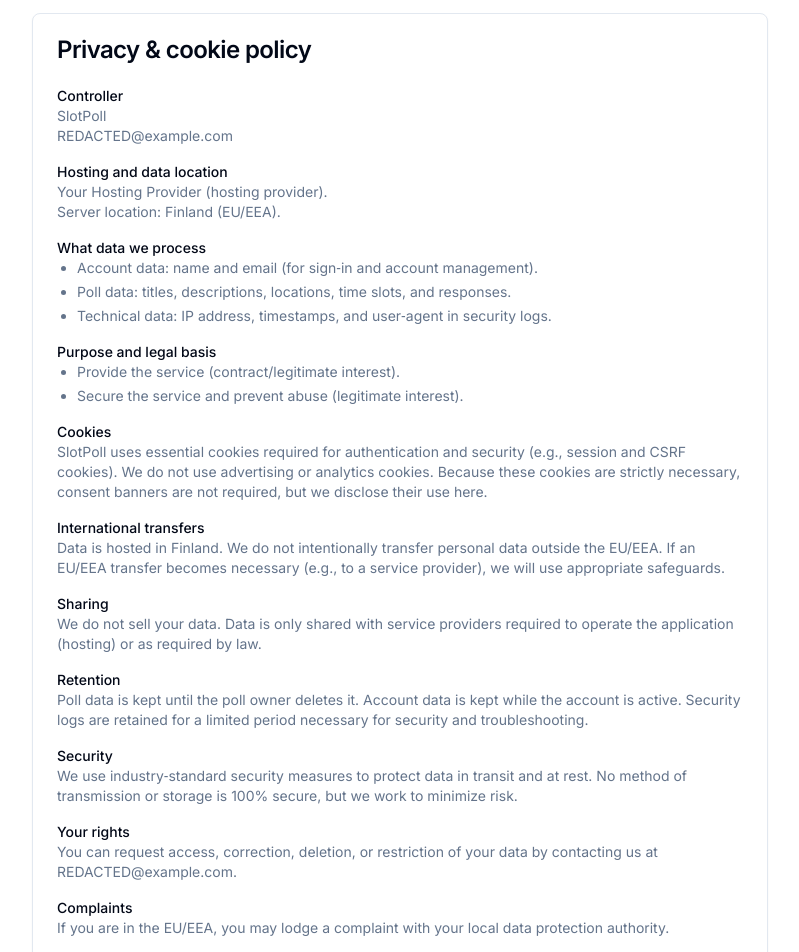
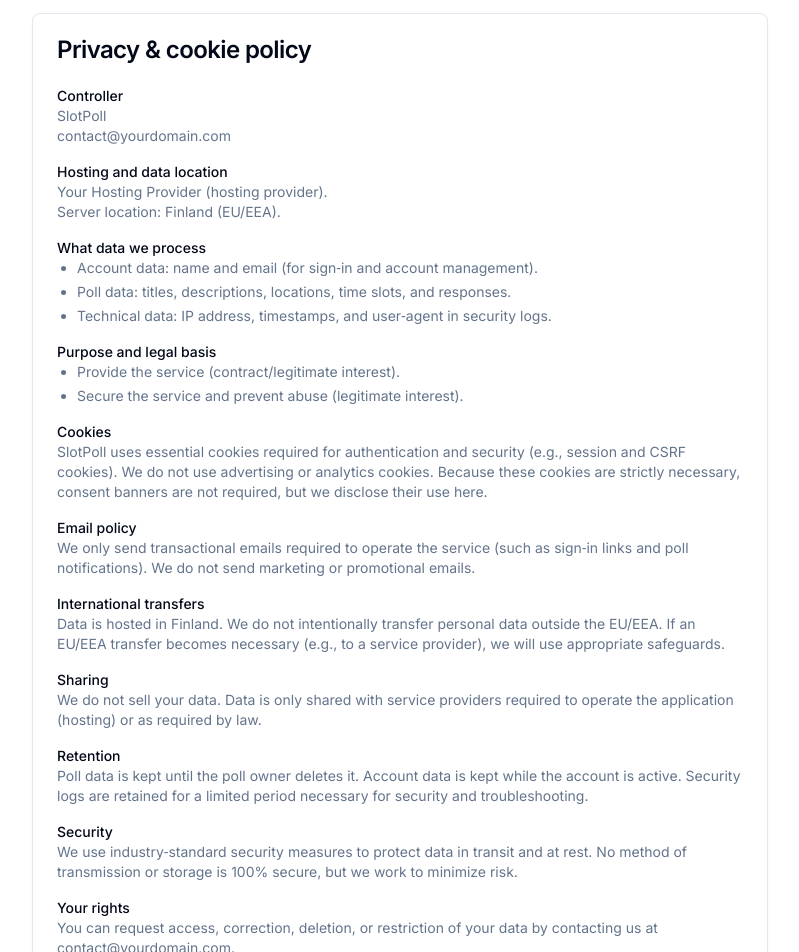
Before and after one commit to gezuka77/slotpoll, a Next.js app in the folder app/: page /privacy in a window 1280 px wide. Shown: the part 100-1052 px from the top of the page, without its empty margins (240-1039 px from the left). Built offline with nearby package versions, Linux system fonts and the light colour scheme; no server answers.

Commit message:
Update public contact email

```diff
--- a/app/src/app/api/test-email/route.ts
+++ b/app/src/app/api/test-email/route.ts
@@ -7,7 +7,7 @@ export async function GET() {
 
     const result = await resend.emails.send({
       from: process.env.EMAIL_FROM || 'SlotPoll <noreply@yourdomain.com>',
-      to: 'REDACTED@example.com',
+      to: 'contact@yourdomain.com',
       subject: 'Test Email from SlotPoll',
       html: '<p>This is a test email to verify Resend configuration.</p>',
     })
--- a/app/src/app/legal/page.tsx
+++ b/app/src/app/legal/page.tsx
@@ -14,7 +14,7 @@ export default function LegalNoticePage() {
             <div>
               <div className="font-medium text-foreground">Service provider</div>
               <div>SlotPoll</div>
-              <div>REDACTED@example.com</div>
+              <div>contact@yourdomain.com</div>
             </div>
             <div>
               <div className="font-medium text-foreground">Hosting</div>
@@ -28,7 +28,7 @@ export default function LegalNoticePage() {
             <div>
               <div className="font-medium text-foreground">Contact for notices</div>
               <div>
-                For legal or privacy notices, contact SlotPoll at REDACTED@example.com.
+                For legal or privacy notices, contact SlotPoll at contact@yourdomain.com.
               </div>
             </div>
             <div>
--- a/app/src/app/privacy/page.tsx
+++ b/app/src/app/privacy/page.tsx
@@ -14,7 +14,7 @@ export default function PrivacyPage() {
             <div>
               <div className="font-medium text-foreground">Controller</div>
               <div>SlotPoll</div>
-              <div>REDACTED@example.com</div>
+              <div>contact@yourdomain.com</div>
             </div>
             <div>
               <div className="font-medium text-foreground">Hosting and data location</div>
@@ -43,6 +43,13 @@ export default function PrivacyPage() {
                 session and CSRF cookies). We do not use advertising or analytics cookies. Because
                 these cookies are strictly necessary, consent banners are not required, but we
                 disclose their use here.
+              </div>
+            </div>
+            <div>
+              <div className="font-medium text-foreground">Email policy</div>
+              <div>
+                We only send transactional emails required to operate the service (such as sign‑in
+                links and poll notifications). We do not send marketing or promotional emails.
               </div>
             </div>
             <div>
@@ -79,7 +86,7 @@ export default function PrivacyPage() {
               <div className="font-medium text-foreground">Your rights</div>
               <div>
                 You can request access, correction, deletion, or restriction of your data by
-                contacting us at REDACTED@example.com.
+                contacting us at contact@yourdomain.com.
               </div>
             </div>
             <div>
```
